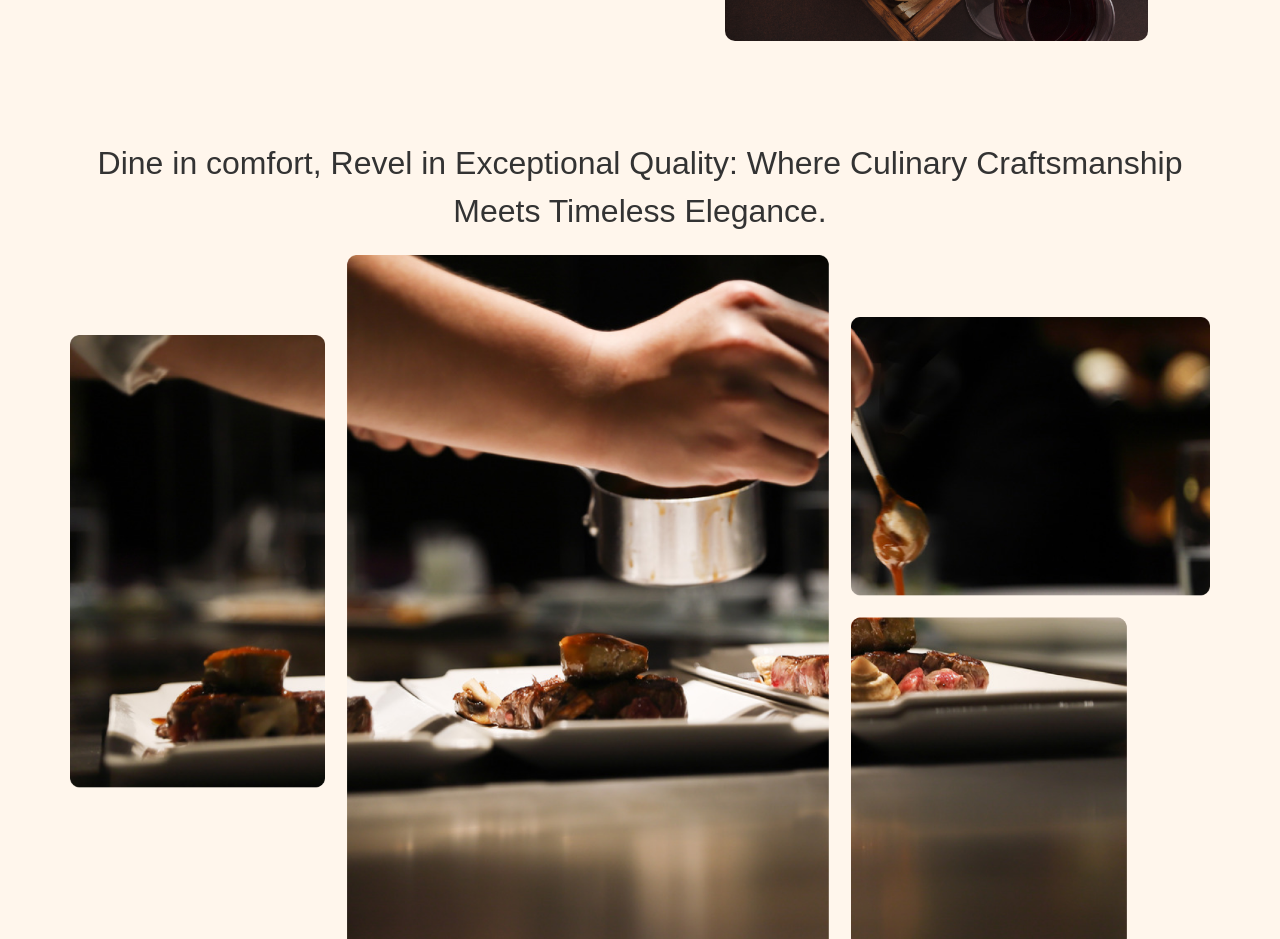
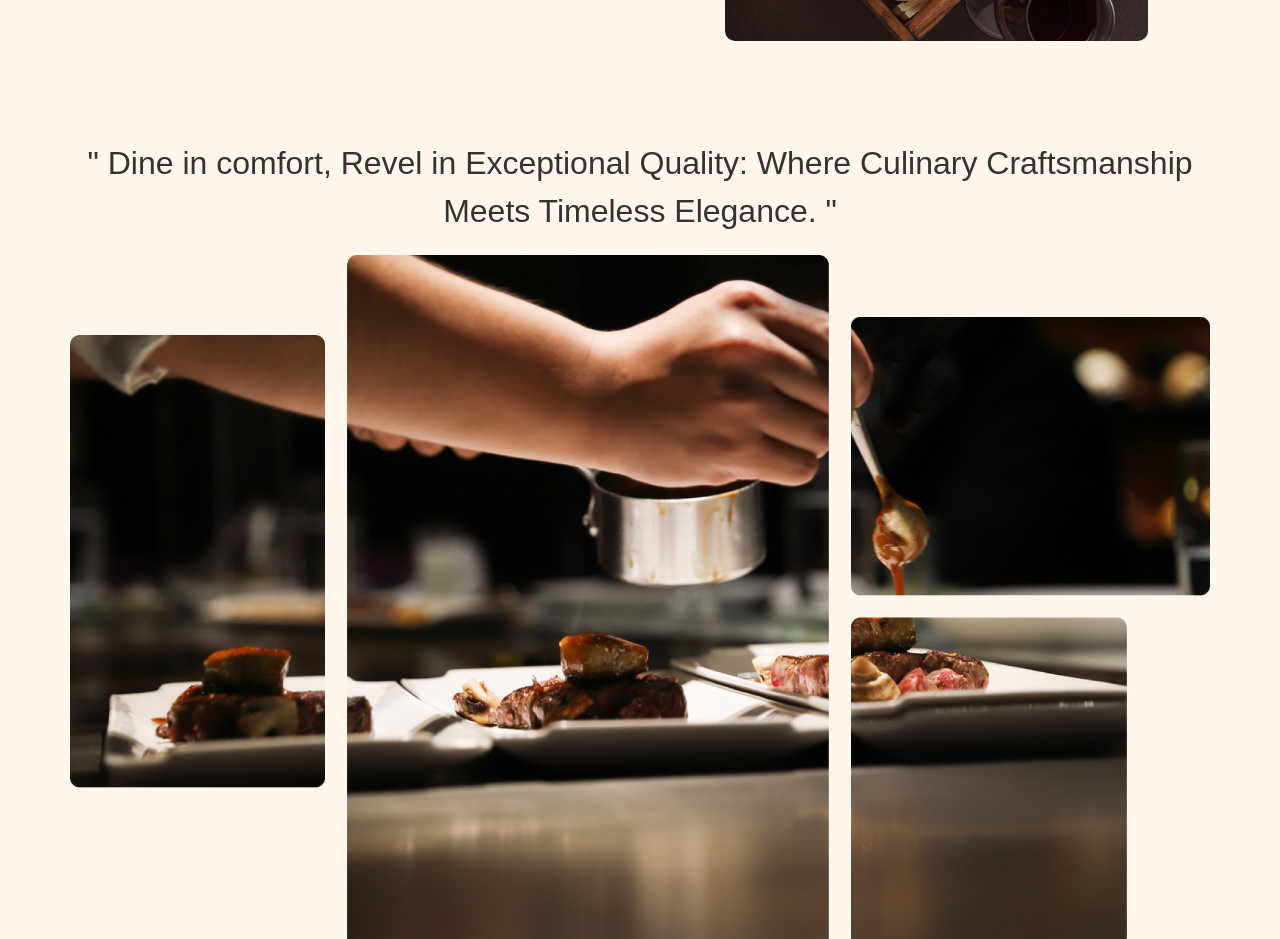
Before and after one commit to cdasilvasantos/example, a Next.js app in the folder luxcore/: page / in a window 1280 px wide. Shown: the part 2520-3459 px from the top of the page. Built offline with nearby package versions, Linux system fonts and the light colour scheme.

Commit message:
adding quotes

```diff
--- a/luxcore/src/app/components/art.js
+++ b/luxcore/src/app/components/art.js
@@ -5,8 +5,8 @@ export default function Art() {
     return (
         <main className="art">
             <section>
-                <h1 className="art-heading">Dine in comfort, Revel in Exceptional Quality:
-                    Where Culinary Craftsmanship Meets Timeless Elegance.</h1>
+                <h1 className="art-heading">" Dine in comfort, Revel in Exceptional Quality:
+                    Where Culinary Craftsmanship Meets Timeless Elegance. "</h1>
             </section>
 
             <section className="art-images-section">
```
